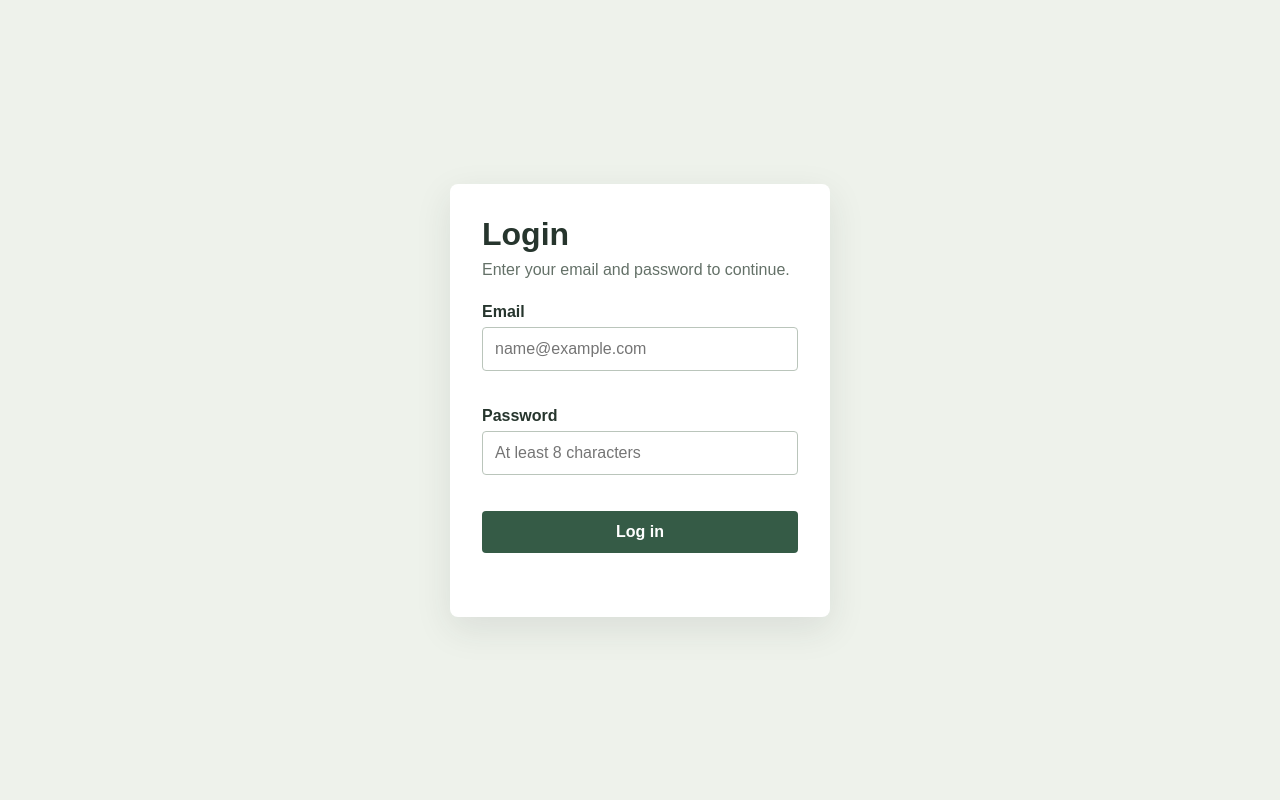
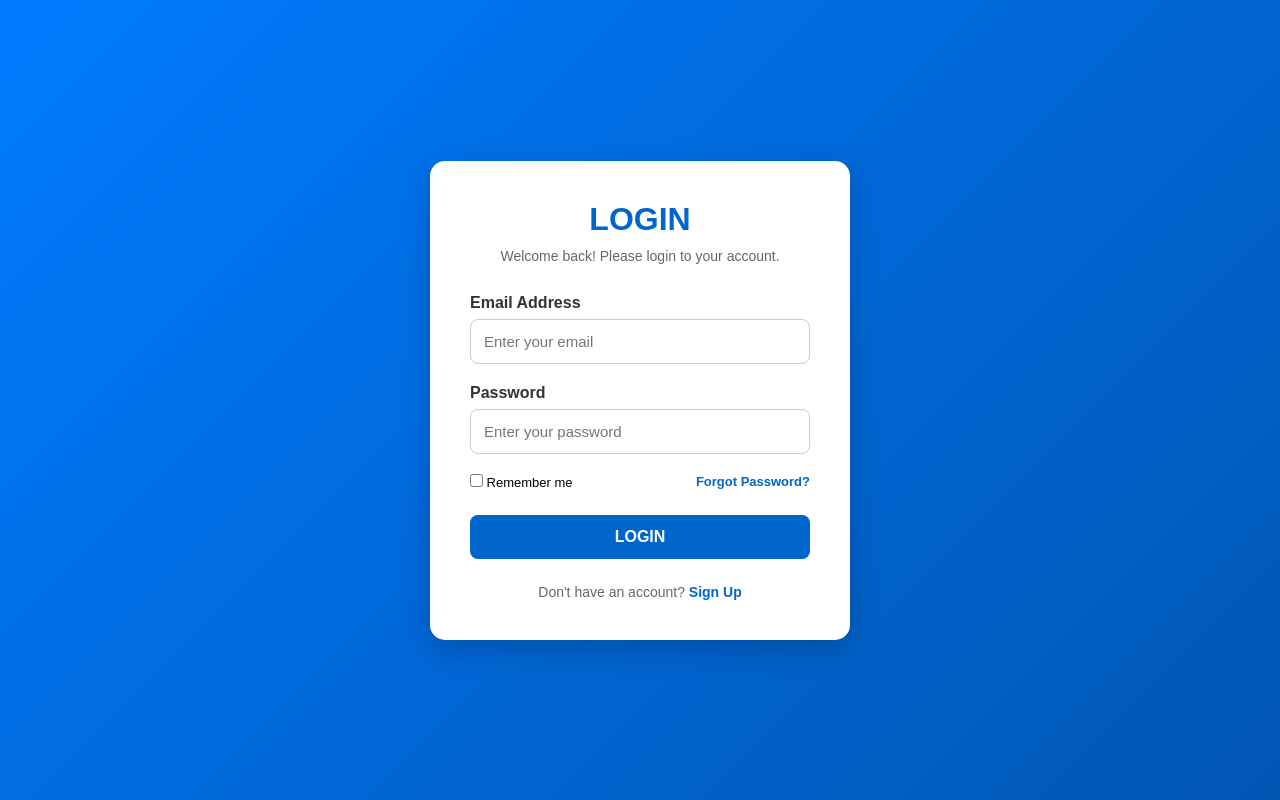
Before and after one commit to mrunalwaghulde1005-sys/git-github-internship--Mrunal-Waghulde-, a plain HTML site: page login-page/index.html in a window 1280 px wide. Drawn offline with Linux system fonts and the light colour scheme.

Commit message:
Improve login page UI and validation

```diff
--- a/login-page/index.html
+++ b/login-page/index.html
@@ -1,29 +1,71 @@
-<!doctype html>
+<!DOCTYPE html>
 <html lang="en">
 <head>
-    <meta charset="utf-8">
-    <meta name="viewport" content="width=device-width, initial-scale=1">
+    <meta charset="UTF-8">
+    <meta name="viewport" content="width=device-width, initial-scale=1.0">
     <title>Login Page</title>
     <link rel="stylesheet" href="style.css">
-    <script src="script.js" defer></script>
 </head>
+
 <body>
-    <main class="login-box">
-      <h1>Login</h1>
-      <p>Enter your email and password to continue.</p>
 
-      <form id="login-form" novalidate>
-        <label for="email">Email</label>
-        <input id="email" type="email" placeholder="name@example.com" required>
-        <p class="error" id="email-error"></p>
+    <div class="login-container">
 
+        <div class="login-box">
+
+            <h1>LOGIN</h1>
+            <p class="subtitle">Welcome back! Please login to your account.</p>
+
+            <form id="loginForm">
+
+                <!-- Email -->
+                <div class="input-group">
+                    <label for="email">Email Address</label>
+                    <input
+                        type="email"
+                        id="email"
+                        placeholder="Enter your email"
+                    >
+                    <small id="emailError"></small>
+                </div>
+
+                <!-- Password -->
+                <div class="input-group">
                     <label for="password">Password</label>
-        <input id="password" type="password" placeholder="At least 8 characters" required>
-        <p class="error" id="password-error"></p>
+                    <input
+                        type="password"
+                        id="password"
+                        placeholder="Enter your password"
+                    >
+                    <small id="passwordError"></small>
+                </div>
 
-        <button type="submit">Log in</button>
-        <p id="message" role="status"></p>
+                <!-- Remember me -->
+                <div class="options">
+                    <label>
+                        <input type="checkbox">
+                        Remember me
+                    </label>
+
+                    <a href="#">Forgot Password?</a>
+                </div>
+
+                <button type="submit">LOGIN</button>
+
+                <p id="successMessage"></p>
+
+                <p class="signup">
+                    Don't have an account?
+                    <a href="#">Sign Up</a>
+                </p>
+
             </form>
-    </main>
+
+        </div>
+
+    </div>
+
+    <script src="script.js"></script>
+
 </body>
 </html>
--- a/login-page/script.js
+++ b/login-page/script.js
@@ -1,35 +1,45 @@
-const form = document.querySelector('#login-form');
+document.getElementById("loginForm").addEventListener("submit", function(event) {
 
-form.addEventListener('submit', (event) => {
-  event.preventDefault();
+    event.preventDefault();
 
-  const email = document.querySelector('#email');
-  const password = document.querySelector('#password');
-  const emailError = document.querySelector('#email-error');
-  const passwordError = document.querySelector('#password-error');
-  const message = document.querySelector('#message');
+    const email = document.getElementById("email").value.trim();
+    const password = document.getElementById("password").value.trim();
 
-  emailError.textContent = '';
-  passwordError.textContent = '';
-  message.textContent = '';
+    const emailError = document.getElementById("emailError");
+    const passwordError = document.getElementById("passwordError");
+    const successMessage = document.getElementById("successMessage");
 
-  if (email.value.trim() === '') {
-    emailError.textContent = 'Please enter your email.';
-    email.focus();
-    return;
-  }
+    // Clear previous messages
+    emailError.textContent = "";
+    passwordError.textContent = "";
+    successMessage.textContent = "";
 
-  if (!email.validity.valid) {
-    emailError.textContent = 'Please enter a valid email address.';
-    email.focus();
-    return;
-  }
+    let isValid = true;
 
-  if (password.value.length < 8) {
-    passwordError.textContent = 'Password must be at least 8 characters.';
-    password.focus();
-    return;
-  }
+    // Email validation
+    if (email === "") {
+        emailError.textContent = "Email is required.";
+        isValid = false;
+    }
+    else if (!email.includes("@")) {
+        emailError.textContent = "Please enter a valid email address.";
+        isValid = false;
+    }
 
-  message.textContent = 'The form is valid. Sign-in is not connected yet.';
+    // Password validation
+    if (password === "") {
+        passwordError.textContent = "Password is required.";
+        isValid = false;
+    }
+    else if (password.length < 6) {
+        passwordError.textContent = "Password must be at least 6 characters.";
+        isValid = false;
+    }
+
+    // Successful login
+    if (isValid) {
+        successMessage.textContent = "Login successful!";
+        document.getElementById("loginForm").reset();
+    }
+
 });
--- a/login-page/style.css
+++ b/login-page/style.css
@@ -1,88 +1,130 @@
 * {
+    margin: 0;
+    padding: 0;
     box-sizing: border-box;
+    font-family: Arial, sans-serif;
 }
 
 body {
     min-height: 100vh;
-  margin: 0;
-  display: grid;
-  place-items: center;
+    background: linear-gradient(135deg, #007bff, #0056b3);
+    display: flex;
+    justify-content: center;
+    align-items: center;
+}
+
+.login-container {
+    width: 100%;
     padding: 20px;
-  background: #eef2eb;
-  color: #26352d;
-  font-family: Arial, sans-serif;
 }
 
 .login-box {
-  width: 100%;
-  max-width: 380px;
-  padding: 32px;
-  border-radius: 8px;
+    max-width: 420px;
+    margin: auto;
     background: white;
-  box-shadow: 0 12px 36px #26352d1a;
+    padding: 40px;
+    border-radius: 15px;
+    box-shadow: 0 10px 30px rgba(0, 0, 0, 0.2);
 }
 
-h1 {
-  margin: 0 0 8px;
+.login-box h1 {
+    text-align: center;
+    color: #0066cc;
+    margin-bottom: 10px;
+    font-size: 32px;
 }
 
-.login-box > p {
-  margin: 0 0 24px;
-  color: #647168;
+.subtitle {
+    text-align: center;
+    color: #666;
+    margin-bottom: 30px;
+    font-size: 14px;
 }
 
-label {
+.input-group {
+    margin-bottom: 20px;
+}
+
+.input-group label {
     display: block;
-  margin: 16px 0 6px;
+    margin-bottom: 7px;
+    font-weight: bold;
+    color: #333;
+}
+
+.input-group input {
+    width: 100%;
+    padding: 13px;
+    border: 1px solid #ccc;
+    border-radius: 8px;
+    font-size: 15px;
+    outline: none;
+}
+
+.input-group input:focus {
+    border-color: #007bff;
+    box-shadow: 0 0 5px rgba(0, 123, 255, 0.2);
+}
+
+.input-group small {
+    display: block;
+    margin-top: 5px;
+    color: red;
+    font-size: 13px;
+}
+
+.options {
+    display: flex;
+    justify-content: space-between;
+    align-items: center;
+    margin-bottom: 25px;
+    font-size: 13px;
+}
+
+.options a,
+.signup a {
+    color: #0066cc;
+    text-decoration: none;
     font-weight: bold;
 }
 
-input {
-  width: 100%;
-  padding: 12px;
-  border: 1px solid #bac5bb;
-  border-radius: 4px;
-  font: inherit;
-}
-
-input:focus {
-  outline: 2px solid #557b50;
-  outline-offset: 1px;
-}
-
-.error {
-  min-height: 16px;
-  margin: 4px 0;
-  color: #a33d35;
-  font-size: 13px;
+.options a:hover,
+.signup a:hover {
+    text-decoration: underline;
 }
 
 button {
     width: 100%;
-  margin-top: 12px;
-  padding: 12px;
-  border: 0;
-  border-radius: 4px;
-  background: #355b46;
+    padding: 13px;
+    border: none;
+    border-radius: 8px;
+    background: #0066cc;
     color: white;
+    font-size: 16px;
+    font-weight: bold;
     cursor: pointer;
-  font: inherit;
-  font-weight: bold;
 }
 
 button:hover {
-  background: #294735;
+    background: #004c99;
 }
 
-#message {
-  min-height: 20px;
-  margin: 12px 0 0;
-  color: #355b46;
+#successMessage {
+    text-align: center;
+    color: green;
+    font-weight: bold;
+    margin-top: 15px;
+}
+
+.signup {
+    text-align: center;
+    margin-top: 25px;
+    color: #666;
     font-size: 14px;
 }
 
-@media (max-width: 420px) {
+@media (max-width: 480px) {
     .login-box {
-    padding: 24px;
+        padding: 30px 20px;
     }
 }
```
Lines whose indentation alone changed are shown as unchanged.
